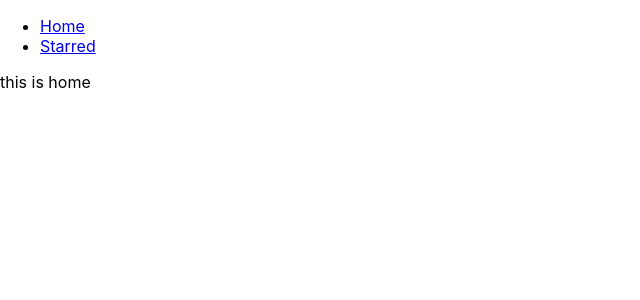
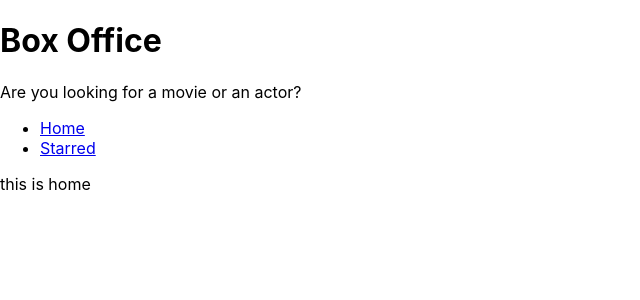
Before and after one commit to medurirohith/box-office, a React (Create React App) app: page / in a window 1280 px wide. Shown: the top 300 px of the page, without its empty margins (0-640 px from the left). Built offline with nearby package versions, Linux system fonts and the light colour scheme.

Commit message:
added layouts and created title

```diff
--- a/src/App.js
+++ b/src/App.js
@@ -1,15 +1,11 @@
 import React from 'react';
 import { Switch, Route } from 'react-router-dom';
 
-import Navs from './components/Navs';
 import Home from './pages/Home';
 import Starred from './pages/Starred';
 
 function App() {
   return (
-    <div>
-      <Navs />
-
     <Switch>
       <Route exact path="/">
         <Home />
@@ -23,7 +19,6 @@
         <div>Not found</div>
       </Route>
     </Switch>
-    </div>
   );
 }
 
--- /dev/null
+++ b/src/components/MainPagelayout.js
@@ -0,0 +1,19 @@
+import React from 'react';
+import Navs from './Navs';
+import Title from './Title';
+
+const MainPageLayout = ({ children }) => {
+  return (
+    <div>
+      <Title
+        title="Box Office"
+        subtitle="Are you looking for a movie or an actor?"
+      />
+      <Navs />
+
+      {children}
+    </div>
+  );
+};
+
+export default MainPageLayout;
--- /dev/null
+++ b/src/components/Title.js
@@ -0,0 +1,12 @@
+import React from 'react';
+
+const Title = ({ title, subtitle }) => {
+  return (
+    <div>
+      <h1>{title}</h1>
+      <p>{subtitle}</p>
+    </div>
+  );
+};
+
+export default Title;
--- a/src/pages/Home.js
+++ b/src/pages/Home.js
@@ -1,7 +1,8 @@
 import React from 'react';
+import MainPageLayout from '../components/MainPagelayout';
 
 const Home = () => {
-  return <div>this is home</div>;
+  return <MainPageLayout>this is home</MainPageLayout>;
 };
 
 export default Home;
--- a/src/pages/Starred.js
+++ b/src/pages/Starred.js
@@ -1,7 +1,8 @@
 import React from 'react';
+import MainPageLayout from '../components/MainPagelayout';
 
 const Starred = () => {
-  return <div>this is starred</div>;
+  return <MainPageLayout>this is starred</MainPageLayout>;
 };
 
 export default Starred;
```
Also changed, not shown: 1 other file (tests, documents, lock files or other folders). Lines whose indentation alone changed are shown as unchanged.
